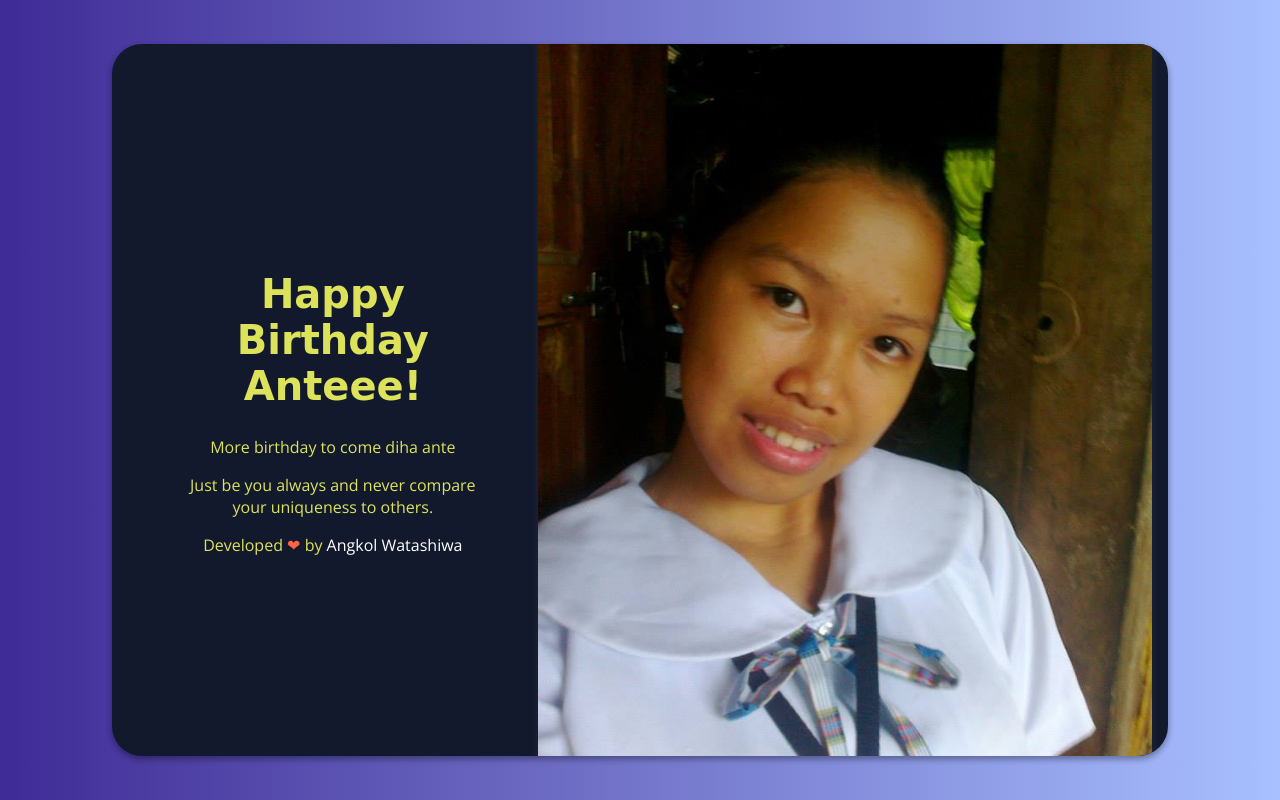
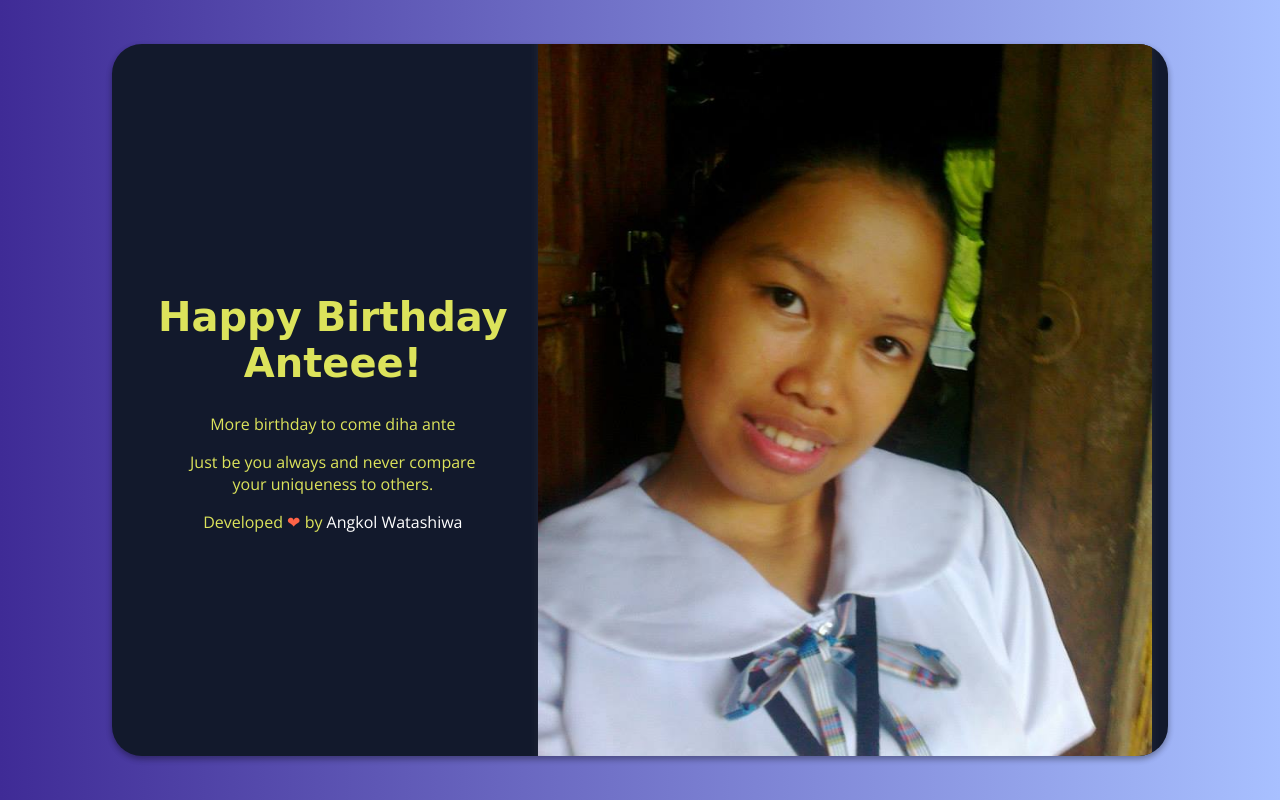
Before and after one commit to RCrusio/ante-bday, a plain HTML site: page index3.html in a window 1280 px wide. Drawn offline with nearby package versions, Linux system fonts and the light colour scheme.

Commit message:
commit 3

```diff
--- a/css/index3.css
+++ b/css/index3.css
@@ -59,7 +59,7 @@ img.birthday {
 }
 
 .text {
-  padding: 3em;
+  padding: 1em;
 }
 .text h1{
   font-family:cursive;
```
